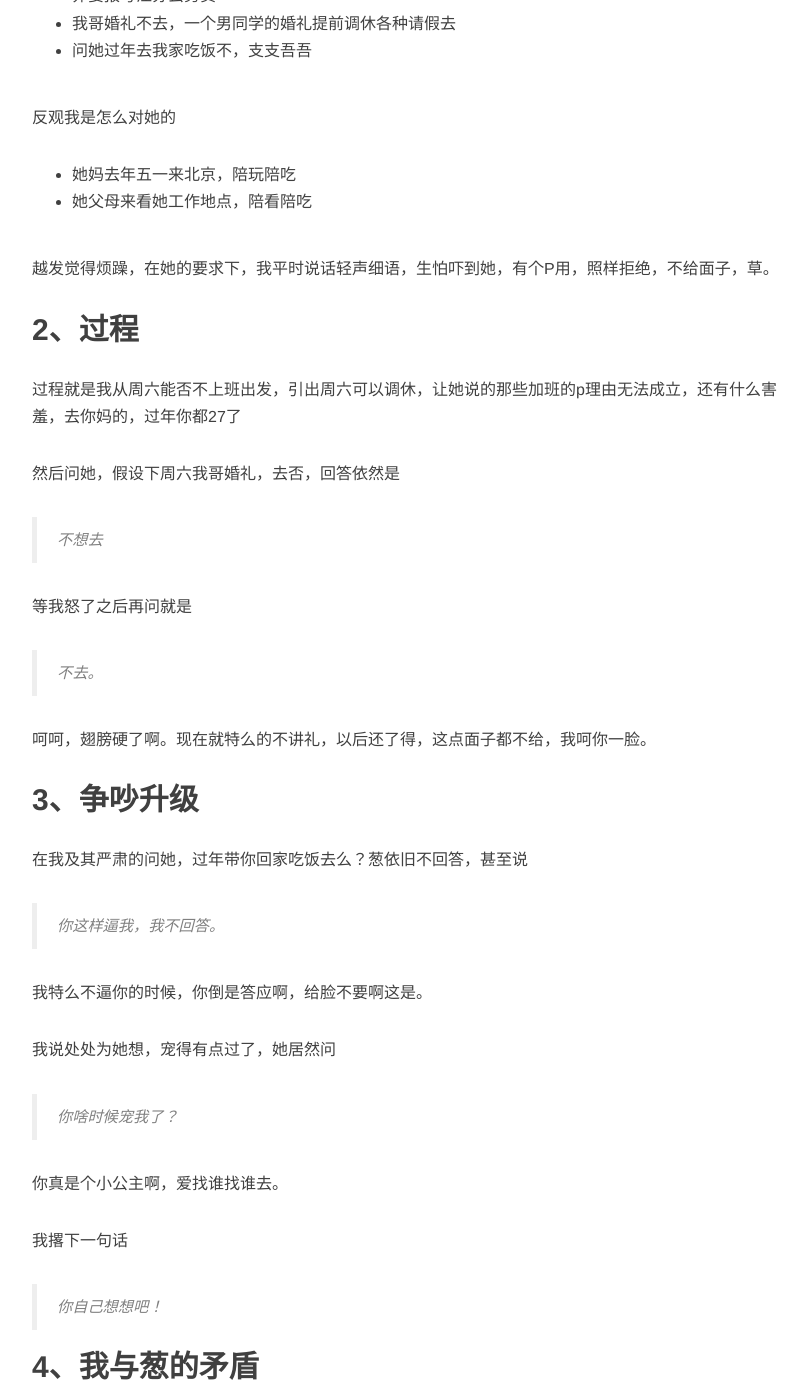
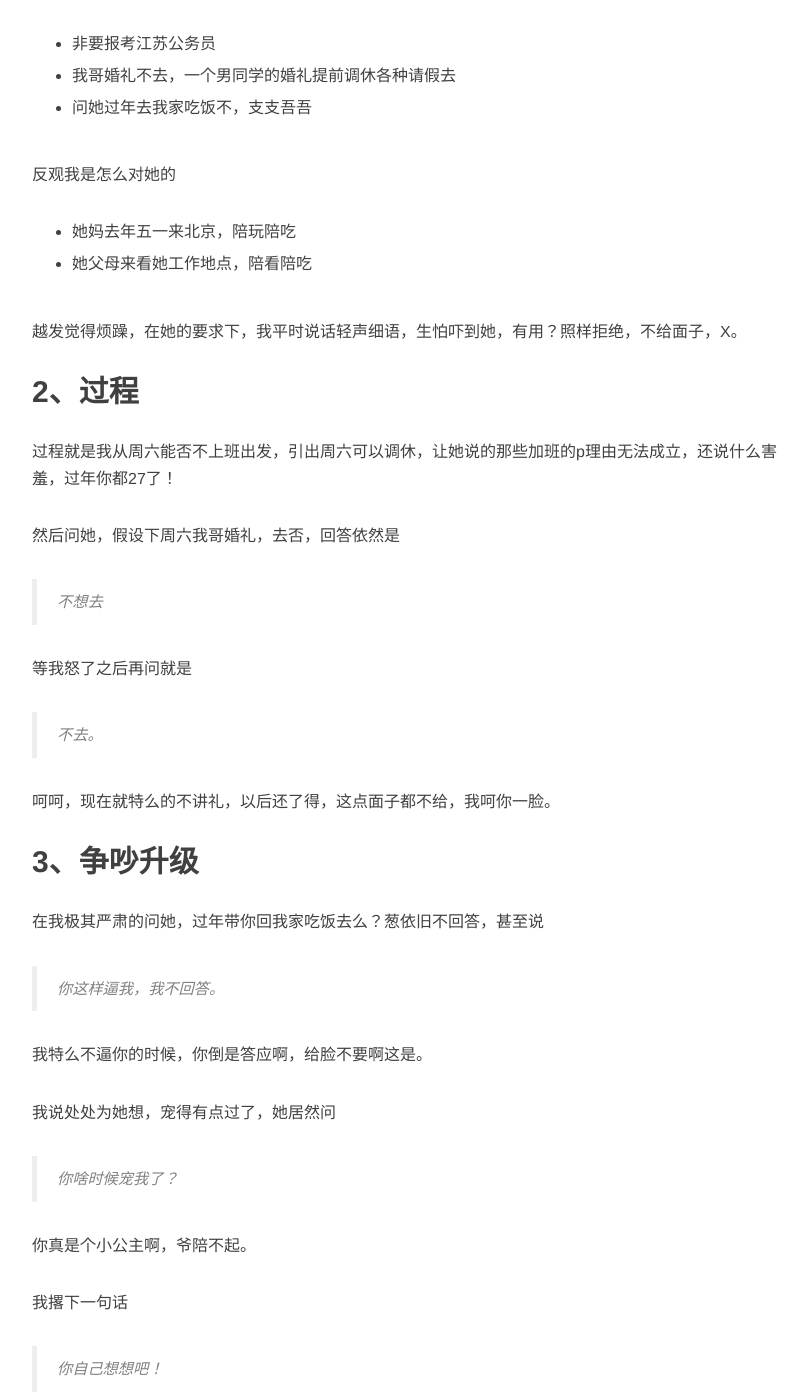
Before and after one commit to xofi/xofi.github.io, a Jekyll site: the page built from _posts/2015-11-20-conflict.md, in a window 1280 px wide and 1400 px high, scrolled down 768 px. Shown: the whole window, without its empty margins (233-1041 px from the left). Built offline with Jekyll 4.4.1, drawn with Linux system fonts in a browser that asks for light colours; nearby versions of some CDN libraries; comment, search, counter and statistics services are not loaded; some of the changed text lies outside the part shown.

Commit message:
modify log 2

```diff
--- a/_posts/2015-11-20-conflict.md
+++ b/_posts/2015-11-20-conflict.md
@@ -20,19 +24,22 @@
 下午我妈给我打了电话，我心情很不好，妈妈说话虽然狠，但是想想是对的，总结一下，葱确实没给我面子
 
 - 非要报考江苏公务员
+
 - 我哥婚礼不去，一个男同学的婚礼提前调休各种请假去
+
 - 问她过年去我家吃饭不，支支吾吾
 
 反观我是怎么对她的
 
 - 她妈去年五一来北京，陪玩陪吃
+
 - 她父母来看她工作地点，陪看陪吃
 
-越发觉得烦躁，在她的要求下，我平时说话轻声细语，生怕吓到她，有个P用，照样拒绝，不给面子，草。
+越发觉得烦躁，在她的要求下，我平时说话轻声细语，生怕吓到她，有用？照样拒绝，不给面子，X。
 
 ##2、过程
 
-过程就是我从周六能否不上班出发，引出周六可以调休，让她说的那些加班的p理由无法成立，还有什么害羞，去你妈的，过年你都27了
+过程就是我从周六能否不上班出发，引出周六可以调休，让她说的那些加班的p理由无法成立，还说什么害羞，过年你都27了！
 
 然后问她，假设下周六我哥婚礼，去否，回答依然是
 
@@ -42,11 +49,11 @@
 
 > 不去。
 
-呵呵，翅膀硬了啊。现在就特么的不讲礼，以后还了得，这点面子都不给，我呵你一脸。
+呵呵，现在就特么的不讲礼，以后还了得，这点面子都不给，我呵你一脸。
 
 ##3、争吵升级
 
-在我及其严肃的问她，过年带你回家吃饭去么？葱依旧不回答，甚至说
+在我极其严肃的问她，过年带你回我家吃饭去么？葱依旧不回答，甚至说
 
 > 你这样逼我，我不回答。
 
@@ -56,7 +63,7 @@
 
 > 你啥时候宠我了？
 
-你真是个小公主啊，爱找谁找谁去。
+你真是个小公主啊，爷陪不起。
 
 我撂下一句话
 
@@ -65,10 +72,11 @@
 
 ## 4、我与葱的矛盾
 
-两人都极其倔强，心中早就想好了答案，问别人只是为了印证自己的看法，获取对方的支持。但我是脾气发完就想和好，葱是绝对不先开口，开冷战，不说话，扭头就走
+两人都极其倔强，心中早就想好了答案，问别人只是为了印证自己的看法，获取对方的支持。但我是脾气发完就想和好，葱是绝对不先开口，冷战，扭头就走。
 
 ## 5、处理方法
-这次绝对不道歉，妈的，又不是我的错，草。
+
+这次我绝对不道歉，妈的，又不是我的错，草。
 
 即使和好，我第一句话就是
 
@@ -77,4 +85,4 @@
 回答“不去”就分手。
 
 
-—干你娘—
+—干—
```
Also changed, not shown: other parts of _posts/2015-11-20-conflict.md (+5 -1 lines).
